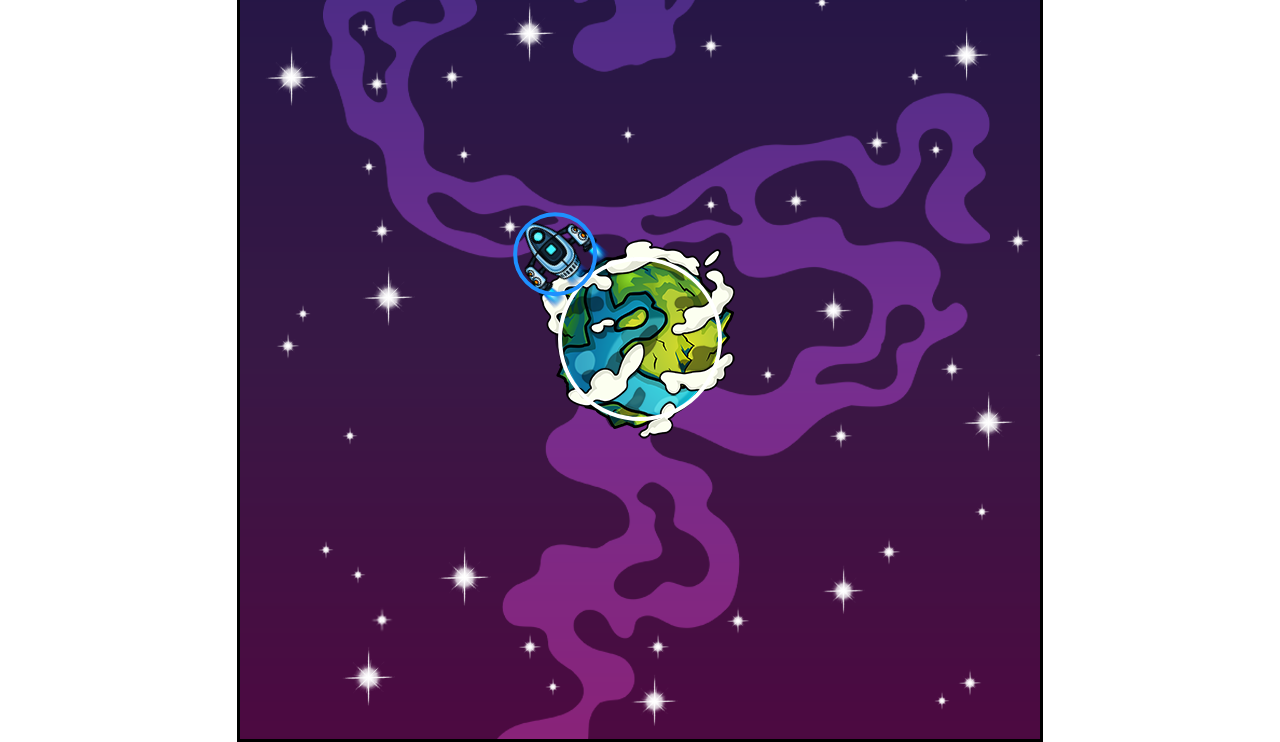
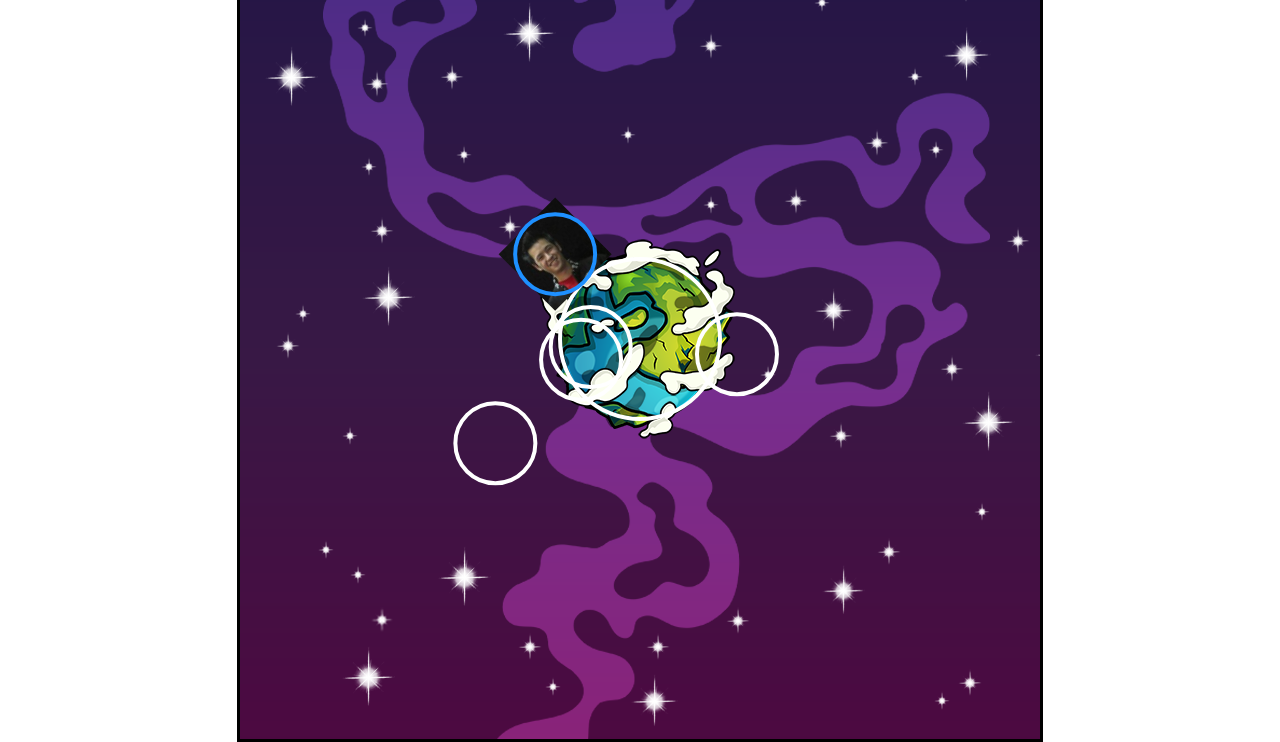
Before and after one commit to PhillipLam89/philliplam89.github.io, a plain HTML site: page index.html in a window 1280 px wide. Shown: the part 61-803 px from the top of the page. Drawn offline with Linux system fonts and the light colour scheme.

Commit message:
Add files via upload

```diff
--- a/index.html
+++ b/index.html
@@ -9,8 +9,8 @@
   <body>
     <canvas id="canvas1"></canvas>
     <h1 id="debugTitle" >DEBUG MODE ON</h1>
-    <img style="display: none;" src="planet.png" id="planet">
-    <img style="display: none;" src="player.png" id="playerHTML">
+    <img  style="display: none;" src="planet.png" id="planet">
+    <img style="display: none;" src="player2.png" id="playerHTML">
     <script src="./index.js"></script>
   </body>
 </html>
--- a/index.js
+++ b/index.js
@@ -45,16 +45,6 @@ class Projectile {
             context.save()
             context.beginPath()
 
-            const constantMod = function(numX,numY) {
-
-                const answerArr = numX >= 400 ? [1] : [-1]
-                answerArr.push(numY >= 400 ? -1 : 1)
-
-                return answerArr
-            }
-            let [modX] = constantMod(this.x, this.y)
-
-
             context.arc(this.x,this.y,this.radius,0, angle360)
             context.fillStyle = 'gold'
             context.fill()
@@ -76,6 +66,44 @@ class Projectile {
     }
 
 }
+
+class Enemy {
+    constructor(game) {
+        this.game = game
+        this.x = 0
+        this.y = 0
+        this.radius = 40
+        this.width = this.radius * 2
+        this.height = this.radius * 2
+        this.speedX = 0
+        this.speedY = 0
+        this.free = true
+    }
+    start() {
+        this.free = false
+        this.x = Math.random() * this.game.width
+        this.y = Math.random() * this.game.height
+        const aim = this.game.calcAim(this, this.game.planet) // aim must be calculated AFTER enemy x/y positions
+        this.speedX = aim[0]
+        this.speedY = aim[1]
+    }
+    reset() {
+        this.free = true
+    }
+    draw(context) {
+        context.beginPath()
+        context.arc(this.x, this.y, this.radius, 0, angle360)
+        context.stroke()
+    }
+    update() {
+        if (!this.free) {
+            this.x+= this.speedX
+            this.y+= this.speedY
+            // ememy count and spawns will be controlled inside Game Class
+        }
+    }
+
+}
 class Game { //control everything here
     constructor(canvas) {
         this.canvas = canvas
@@ -89,6 +117,15 @@ class Game { //control everything here
         this.projectilePool = []
         this.numberOfProjectiles = 15
         this.createProjectilePool() //fills this.projectilePool array with ammo
+
+        //manage enemy spawns below
+        this.enemyPool = []
+        this.numberOfEnemies = 4
+        this.createEnemyPool()
+        this.enemyPool[0].start()
+        this.enemyPool[1].start()
+        this.enemyPool[2].start()
+        this.enemyPool[3].start()
 
 
         this.mouse = {
@@ -125,6 +162,11 @@ class Game { //control everything here
             proj.update()
         })
 
+        this.enemyPool.forEach(enemy => {
+            enemy.draw(context)
+            enemy.update()
+        })
+
     }
     calcAim(a,b) {
         const dx = a.x-b.x
@@ -135,13 +177,20 @@ class Game { //control everything here
         return new Array(aimX,aimY,dx,dy, distance)
     }
     createProjectilePool() {
-
         while (this.projectilePool.length < this.numberOfProjectiles) {
              this.projectilePool.push(new Projectile(this))
         }
     }
     getProjectile() {
         return this.projectilePool.find(proj => proj.free)
+    }
+    createEnemyPool() {
+        while (this.enemyPool.length < this.numberOfEnemies) {
+             this.enemyPool.push(new Enemy(this))
+        }
+    }
+    getEnemy() {
+        return this.enemyPool.find(enemy => enemy.free)
     }
 }
 
@@ -161,7 +210,9 @@ class Player { //gets instantiated when class Game runs
         context.save()
         context.translate(this.x,this.y)
         context.rotate(this.angle)
+
         context.drawImage(this.image, -this.radius, -this.radius)
+
         if (this.game.debug) {
             context.beginPath()
             context.strokeStyle = 'dodgerblue'
@@ -188,7 +239,7 @@ class Player { //gets instantiated when class Game runs
     shoot() {
         const projectile = this.game.getProjectile()
         if (projectile) projectile.start(this.x + this.radius * this.aim[0], this.y + this.radius * this.aim[1], this.aim[0], this.aim[1])
-        console.log(this.angle, this.game.mouse)
+
     }
 }
 var game = null
```
Also changed, not shown: player2.png (added), styles.css (line endings or trailing spaces).
